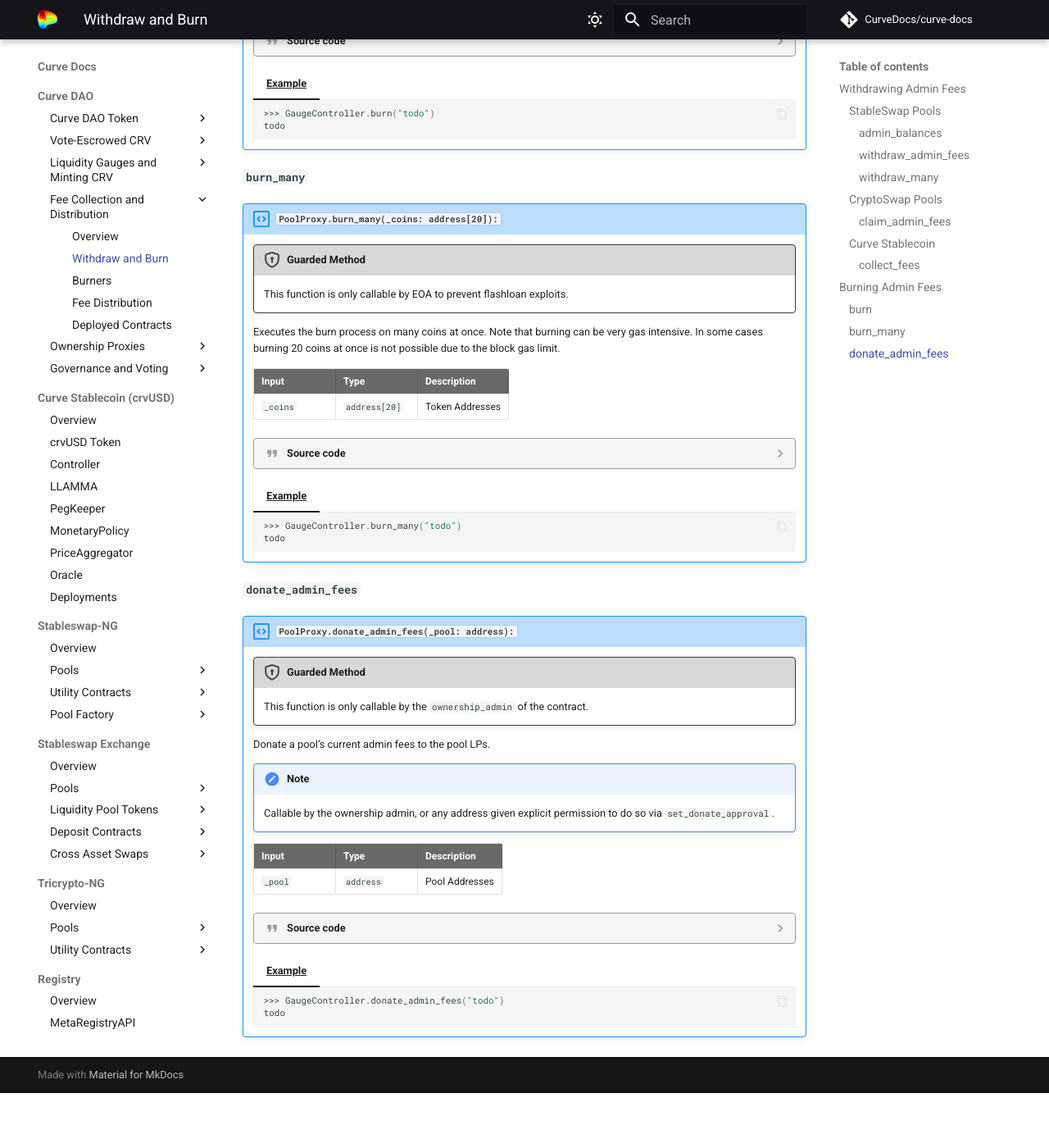
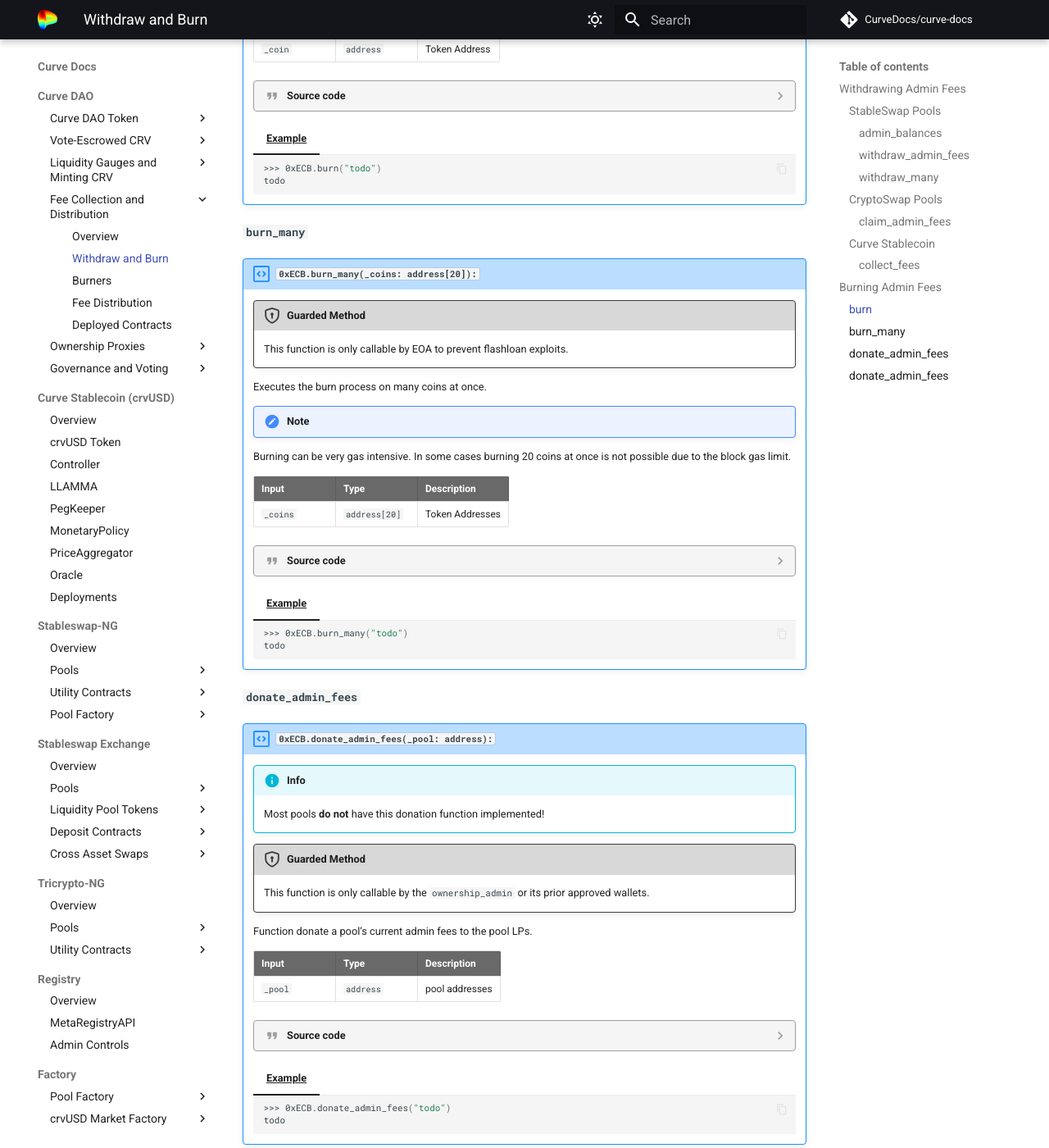
Before and after one commit to CurveDocs/curve-docs, an MkDocs documentation site: the page built from docs/curve_dao/fee-collection-distribution/withdraw-and-burn.md, in a window 1280 px wide and 1400 px high, scrolled down 3291 px. Shown: the whole window at 82% size. Built offline with MkDocs 1.6.1 and Material for MkDocs 9.7.7, drawn with Linux system fonts in a browser that asks for light colours; comment, search, counter and statistics services are not loaded; before the commit the page ends 4624 px from its top, so only the background shows below that; some of the changed text lies outside the part shown.

Commit message:
burn mechanism update

````diff
--- a/docs/curve_dao/fee-collection-distribution/withdraw-and-burn.md
+++ b/docs/curve_dao/fee-collection-distribution/withdraw-and-burn.md
@@ -67,7 +67,7 @@
 
     === "Example"
         ```shell
-        >>> GaugeController.withdraw_admin_fees("0xbEbc44782C7dB0a1A60Cb6fe97d0b483032FF1C7")
+        >>> PoolProxy.withdraw_admin_fees("0xbEbc44782C7dB0a1A60Cb6fe97d0b483032FF1C7")
         'whatever amount of admin fees sit in the contract'
         ```
 
@@ -102,7 +102,7 @@
 
     === "Example"
         ```shell
-        >>> GaugeController.withdraw_many("0xbEbc44782C7dB0a1A60Cb6fe97d0b483032FF1C7", "0xA5407eAE9Ba41422680e2e00537571bcC53efBfD")
+        >>> PoolProxy.withdraw_many("0xbEbc44782C7dB0a1A60Cb6fe97d0b483032FF1C7", "0xA5407eAE9Ba41422680e2e00537571bcC53efBfD")
         'whatever amount of admin fees sit in the contract'
         ```
 
@@ -111,9 +111,11 @@
 ## **CryptoSwap Pools**
 Admin fees of crypto pools are a bit different from stableswap pools. These pools have an auto-rebalancing mechanism which uses parts of the admin fees for rebalancing purposes. After taking this into consideration, fees are claimed by minting the admin's share (which essentially is the admin fee) of the pool as LP tokens.
 
+Fees are mostly claimed directly from the pool.
+
 
 ### `claim_admin_fees`
-!!! description "`CryptoSwapPool.claim_admin_fees():`"
+!!! description "`Pool.claim_admin_fees():`"
 
     Function to claim admin fees from a crypto pool.
 
@@ -208,7 +210,7 @@
 
     === "Example"
         ```shell
-        >>> GaugeController.claim_admin_fees()
+        >>> Pool.claim_admin_fees()
         ```
 
 
@@ -271,14 +273,15 @@
 # **Burning Admin Fees**
 
 All admin fees are accumulated in the [0xECB](https://etherscan.io/address/0xeCb456EA5365865EbAb8a2661B0c503410e9B347) :material-information-outline:{ title="shhhh!! don't tell Christine Lagarde" } contract and are burned according to the fee-burner settings designated for each specific coin.
+These functions need to be called from the 0xECB contract.
 
 ### `burn`
-!!! description "`PoolProxy.burn(_coin: address):`"
+!!! description "`0xECB.burn(_coin: address):`"
 
     !!!guard "Guarded Method"
         This function is only callable by EOA to prevent flashloan exploits.
 
-    Transfer the contract’s balance of `coin` into the preset burner and execute the burn process.
+    Transfer the contract’s balance of `coin` into the according burner and execute the burn process.
 
     | Input      | Type   | Description |
     | ----------- | -------| ----|
@@ -286,7 +289,7 @@
 
     ??? quote "Source code"
 
-        ```python hl_lines="2 6"
+        ```python
         interface Burner:
             def burn(_coin: address) -> bool: payable
 
@@ -310,18 +313,21 @@
 
     === "Example"
         ```shell
-        >>> GaugeController.burn("todo")
+        >>> 0xECB.burn("todo")
         todo
         ```
 
 
 ### `burn_many`
-!!! description "`PoolProxy.burn_many(_coins: address[20]):`"
+!!! description "`0xECB.burn_many(_coins: address[20]):`"
 
     !!!guard "Guarded Method"
         This function is only callable by EOA to prevent flashloan exploits.
 
-    Executes the burn process on many coins at once. Note that burning can be very gas intensive. In some cases burning 20 coins at once is not possible due to the block gas limit.
+    Executes the burn process on many coins at once.
+
+    !!!note
+    Burning can be very gas intensive. In some cases burning 20 coins at once is not possible due to the block gas limit.
 
     | Input      | Type   | Description |
     | ----------- | -------| ----|
@@ -329,7 +335,7 @@
 
     ??? quote "Source code"
 
-        ```python hl_lines="3"
+        ```python
         @external
         @nonreentrant('burn')
         def burn_many(_coins: address[20]):
@@ -354,31 +360,31 @@
 
     === "Example"
         ```shell
-        >>> GaugeController.burn_many("todo")
+        >>> 0xECB.burn_many("todo")
         todo
         ```
 
 
 ### `donate_admin_fees`
-!!! description "`PoolProxy.donate_admin_fees(_pool: address):`"
+!!! description "`0xECB.donate_admin_fees(_pool: address):`"
+
+    !!!info
+        Most pools **do not** have this donation function implemented!
 
     !!!guard "Guarded Method"
-        This function is only callable by the `ownership_admin` of the contract.
+        This function is only callable by the `ownership_admin` or its prior approved wallets.
 
-    Donate a pool’s current admin fees to the pool LPs.
-
-    !!!note
-        Callable by the ownership admin, or any address given explicit permission to do so via `set_donate_approval`.
+    Function donate a pool’s current admin fees to the pool LPs.
 
     | Input      | Type   | Description |
     | ----------- | -------| ----|
-    | `_pool` |  `address` | Pool Addresses |
+    | `_pool` |  `address` | pool addresses |
 
     ??? quote "Source code"
 
-        ```python hl_lines="2 6"
+        ```python
         interface Curve:
-        def donate_admin_fees(): nonpayable
+            def donate_admin_fees(): nonpayable
 
         @external
         @nonreentrant('lock')
@@ -395,6 +401,49 @@
 
     === "Example"
         ```shell
-        >>> GaugeController.donate_admin_fees("todo")
+        >>> 0xECB.donate_admin_fees("todo")
         todo
         ```
+
+
+### `donate_admin_fees`
+!!! description "`0xECB.set_donate_approval(_pool: address, _caller: address, _is_approved: bool):`"
+
+    !!!info
+        Most pools **do not** have this donation function implemented!
+
+    !!!guard "Guarded Method"
+        This function is only callable by the `ownership_admin` of the contract.
+
+    Function to set donation approval for `_pool` to `_caller`.
+
+    | Input      | Type   | Description |
+    | ----------- | -------| ----|
+    | `_pool` |  `address` | pool address |
+    | `_caller` |  `address` | address to set approval for |
+    | `_is_approved` |  `bool` | approval status |
+
+    ??? quote "Source code"
+
+        ```python
+        # pool -> caller -> can call `donate_admin_fees`
+        donate_approval: public(HashMap[address, HashMap[address, bool]])
+
+        @external
+        def set_donate_approval(_pool: address, _caller: address, _is_approved: bool):
+            """
+            @notice Set approval of `_caller` to donate admin fees for `_pool`
+            @param _pool Pool address
+            @param _caller Adddress to set approval for
+            @param _is_approved Approval status
+            """
+            assert msg.sender == self.ownership_admin, "Access denied"
+
+            self.donate_approval[_pool][_caller] = _is_approved
+        ```
+
+    === "Example"
+        ```shell
+        >>> 0xECB.set_donate_approval("todo")
+        todo
+        ```
````
